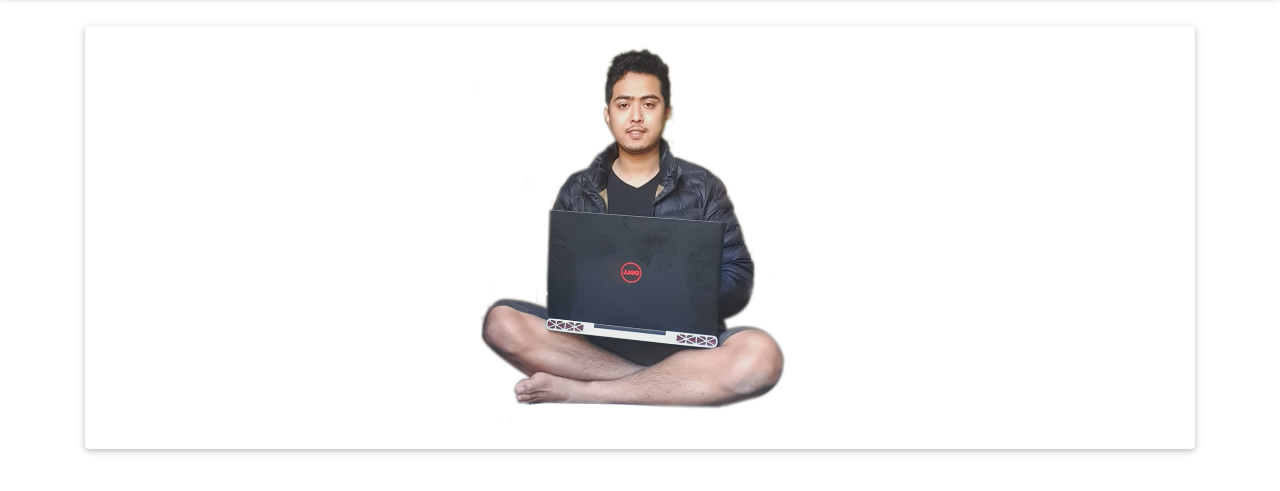
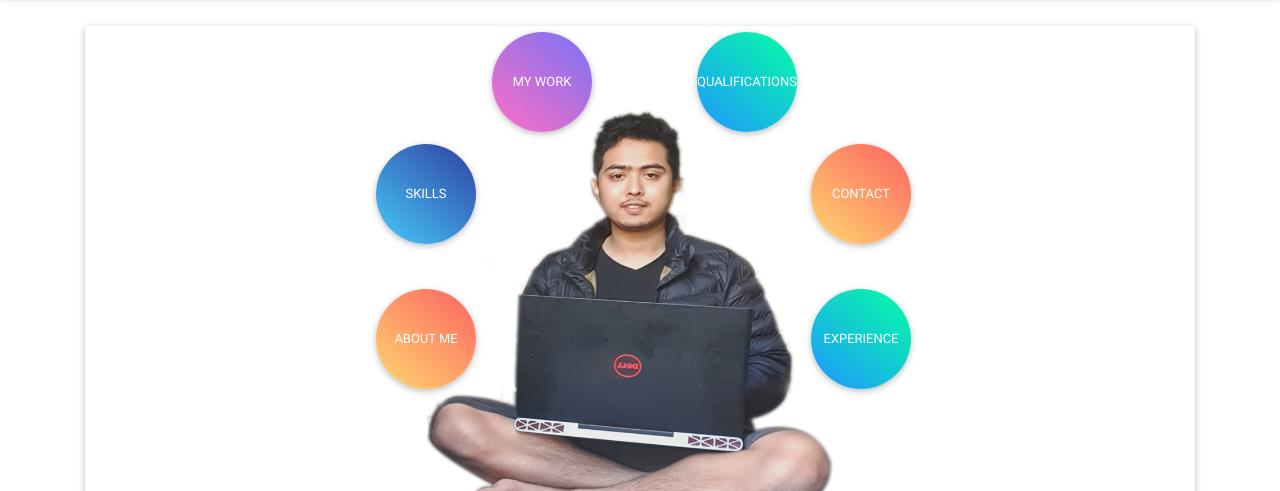
Before and after one commit to amankmaharjan/amankmaharjan.github.io, a website: page index.html in a window 1280 px wide. Shown: the part 70-561 px from the top of the page. Drawn offline with nearby package versions, Linux system fonts and the light colour scheme.

Commit message:
css added

```diff
--- /dev/null
+++ b/css/app.css
@@ -0,0 +1,14 @@
+#intro{
+    background: url("../img/landingpage.png");
+    background-size: 40% 80%;
+    background-repeat: no-repeat;
+    background-position: center; /* Center the image */
+
+
+}
+.roundbutton{
+    border-radius: 208%;
+    width: 100px;
+    height: 100px;
+    padding: 0px;
+}
--- a/index.html
+++ b/index.html
@@ -14,6 +14,7 @@
     <link href="css/mdb.min.css" rel="stylesheet">
     <!-- Your custom styles (optional) -->
     <link href="css/style.min.css" rel="stylesheet">
+    <link href="css/app.css" rel="stylesheet">
 </head>
 
 <body>
@@ -105,30 +106,27 @@
     <div class="container">
 
         <!--Section: Jumbotron-->
-        <section class="card wow fadeIn" id="intro">
-            <img src="./img/landingpage.png" height="=20%" width="30%" style="  margin-left: auto; margin-right: auto;">
+        <div class="card wow fadeIn" id="intro" style="height: 600px">
+            <!--<img src="./img/landingpage.png" height="=20%" width="30%" style="  margin-left: auto; margin-right: auto;">-->
+            <div class="row">
+                <div class="col-md-3">
 
-            <!-- Content -->
-            <!--<div class="card-body text-white text-center py-5 px-5 my-5">-->
+                </div>
+                <div class="col-md-3">
+                    <button class="btn peach-gradient roundbutton" style="position:relative; left: 0px;top:257px;">About me</button>
+                    <button class="btn purple-gradient roundbutton">My work</button>
+                    <button class="btn blue-gradient roundbutton">Skills</button>
+                </div>
 
-            <!--<h1 class="mb-4">-->
-            <!--<strong>Learn Bootstrap 4 with MDB</strong>-->
-            <!--</h1>-->
-            <!--<p>-->
-            <!--<strong>Best & free guide of responsive web design</strong>-->
-            <!--</p>-->
-            <!--<p class="mb-4">-->
-            <!--<strong>The most comprehensive tutorial for the Bootstrap 4. Loved by over 500 000 users. Video and written-->
-            <!--versions available. Create your own, stunning website.</strong>-->
-            <!--</p>-->
-            <!--<a target="_blank" href="https://mdbootstrap.com/education/bootstrap/" class="btn btn-outline-white btn-lg">Start free tutorial-->
-            <!--<i class="fas fa-graduation-cap ml-2"></i>-->
-            <!--</a>-->
-
-            <!--</div>-->
-            <!-- Content -->
-        </section>
-        <!--Section: Jumbotron-->
+                <div class="col-md-3">
+                    <button class="btn aqua-gradient roundbutton" style="position:relative; left: 150px;top:257px;">Experience</button>
+                    <button class="btn aqua-gradient roundbutton" style="position:relative; left: -80px;;">Qualifications</button>
+                    <button class="btn peach-gradient roundbutton" style="position:relative; left: 150px;">Contact</button>
+                </div>
+                <div class="col-md-3">
+                </div>
+            </div>
+        </div>
 
         <!--Section: Cards-->
         <section class="pt-5">
@@ -138,19 +136,13 @@
                 <!--Section heading-->
                 <h1 class="h1 text-center mb-5">About Me</h1>
                 <!--Section description-->
-                <h2 class="text-center">Full Stack Developer
+                <h2 class="text-center">Full Stack Java Developer
                 </h2>
             </div>
             <div class="wow fadeIn">
                 <!--Section heading-->
                 <h1 class="h1 text-center mb-5">My Work</h1>
-                <!--&lt;!&ndash;Section description&ndash;&gt;-->
-                <!--<p class="text-center">MDB is world's most popular Material Design framework for building responsive, mobile-first websites-->
-                <!--and apps. </p>-->
-                <!--<p class="text-center mb-5 pb-5">Trusted by over-->
-                <!--<strong>400 000</strong> developers and designers. Easy to use & customize. 400+ material UI elements, templates-->
-                <!--& tutorials.</p>-->
-                <!-- Card -->
+
 
             </div>
             <div class="row">
@@ -200,7 +192,7 @@
                         <div class="card-body">
 
                             <!-- Title -->
-                            <h4 class="card-title">Card title</h4>
+                            <h4 class="card-title">Free pet</h4>
                             <!-- Text -->
                             <p class="card-text">Some quick example text to build on the card title and make up the bulk
                                 of
@@ -230,7 +222,7 @@
                         <div class="card-body">
 
                             <!-- Title -->
-                            <h4 class="card-title">Card title</h4>
+                            <h4 class="card-title">Stock clearer</h4>
                             <!-- Text -->
                             <p class="card-text">Some quick example text to build on the card title and make up the bulk
                                 of
@@ -282,7 +274,8 @@
                     <ul class="list-group list-group-flush">
                         <ul class="list-group">
                             <li class="list-group-item">
-                                <a class="text-white btn-floating btn-fb btn-sm"><i class="fab fa-facebook-f"></i></a> Java
+                                <a class="text-white btn-floating btn-fb btn-sm"><i class="fab fa-facebook-f"></i></a>
+                                Java
                             </li>
                             <li class="list-group-item">
                                 <a class="btn-floating btn-tw btn-sm"><i class="fab fa-twitter"></i></a>Spring
@@ -291,7 +284,8 @@
                                 <a class="text-white btn-floating btn-li btn-sm"><i class="fab fa-linkedin-in"></i></a>Hibernate
                             </li>
                             <li class="list-group-item">
-                                <a class="text-white btn-floating btn-slack btn-sm"><i class="fab fa-slack-hash"></i></a>MySQL
+                                <a class="text-white btn-floating btn-slack btn-sm"><i
+                                        class="fab fa-slack-hash"></i></a>MySQL
                             </li>
                         </ul>
                     </ul>
@@ -303,7 +297,8 @@
                     <ul class="list-group list-group-flush">
                         <ul class="list-group">
                             <li class="list-group-item">
-                                <a class="text-white btn-floating btn-fb btn-sm"><i class="fab fa-facebook-f"></i></a> Photoshop
+                                <a class="text-white btn-floating btn-fb btn-sm"><i class="fab fa-facebook-f"></i></a>
+                                Photoshop
                             </li>
                             <li class="list-group-item">
                                 <a class="btn-floating btn-tw btn-sm"><i class="fab fa-twitter"></i></a>Freehand
@@ -320,7 +315,8 @@
                     <ul class="list-group list-group-flush">
                         <ul class="list-group">
                             <li class="list-group-item">
-                                <a class="text-white btn-floating btn-fb btn-sm"><i class="fab fa-facebook-f"></i></a> Maven
+                                <a class="text-white btn-floating btn-fb btn-sm"><i class="fab fa-facebook-f"></i></a>
+                                Maven
                             </li>
                             <li class="list-group-item">
                                 <a class="btn-floating btn-tw btn-sm"><i class="fab fa-twitter"></i></a>Gradle
@@ -579,7 +575,7 @@
                 <div class="text-center">
                     <a href="" class="btn btn-default btn-rounded mb-4" data-toggle="modal"
                        data-target="#modalContactForm">Have a question or want to work together?
-                        </a>
+                    </a>
                 </div>
 
             </div>
```
